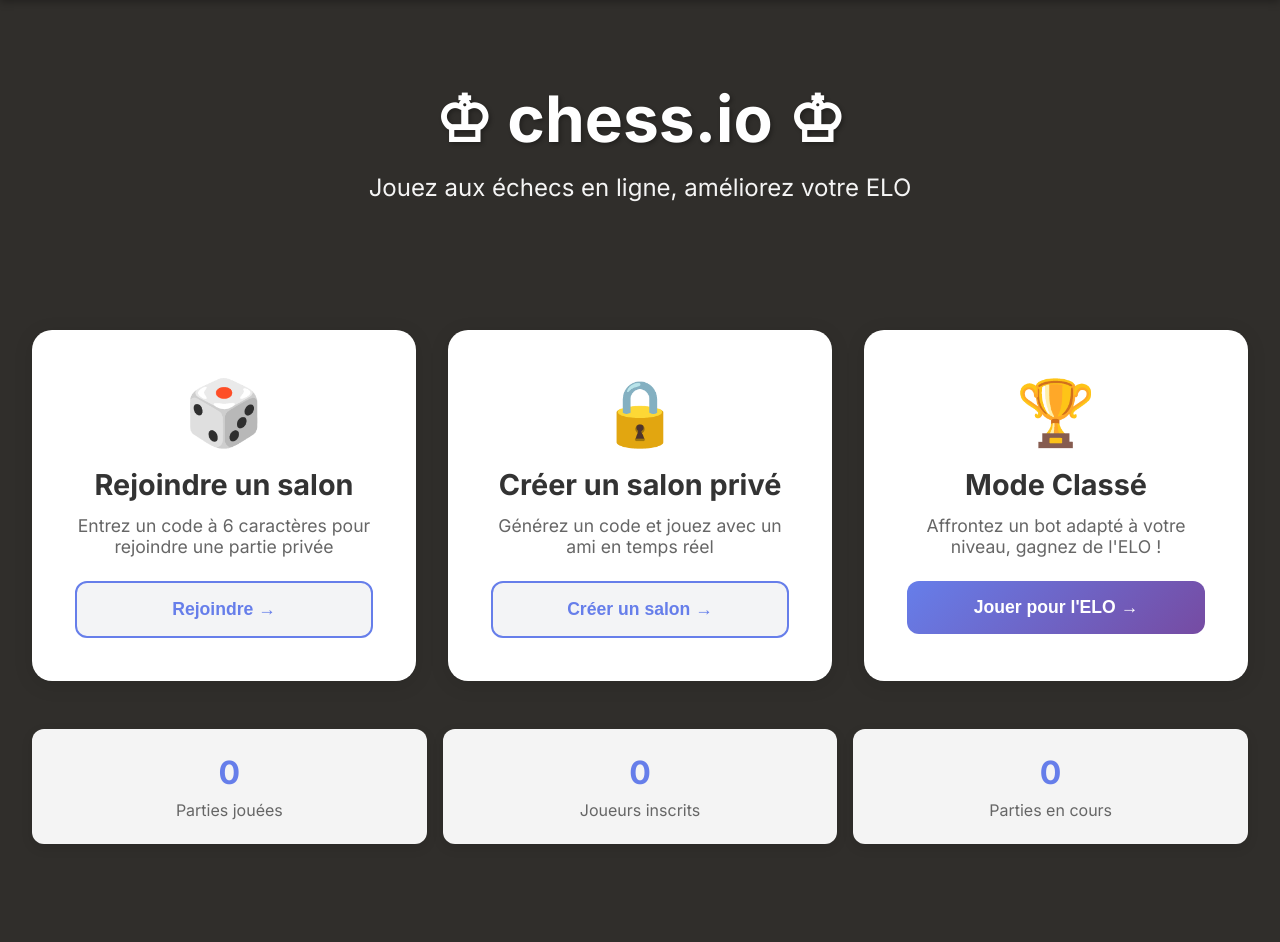
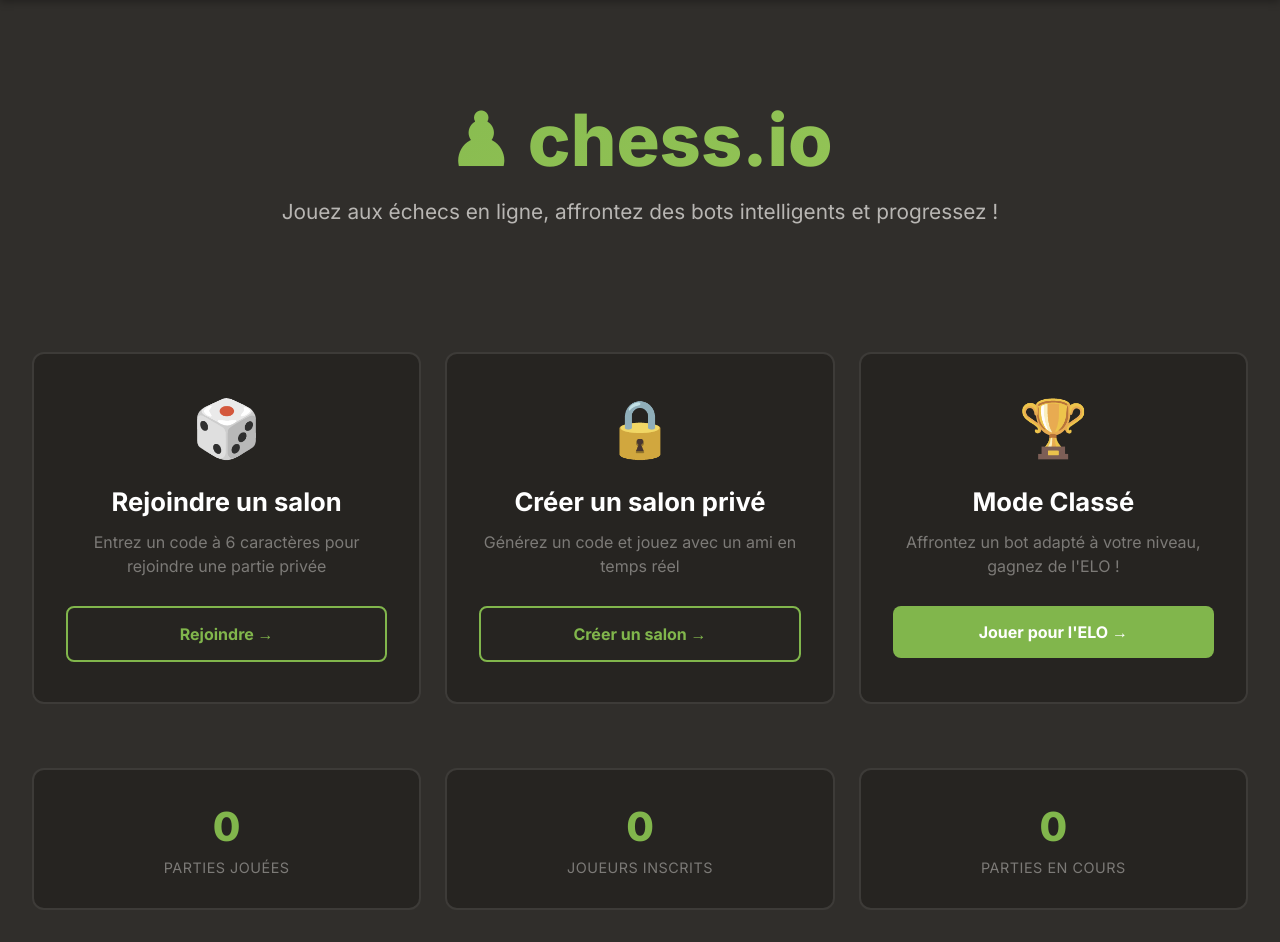
Before and after one commit to Alex12062012/Chess.io, a Flask app: page / in a window 1280 px wide. Shown: the part 69-1011 px from the top of the page. Before the commit the page ends 913 px from the top, so only its background shows below. Run offline with Flask 3, Linux system fonts and the light colour scheme; data that the repository does not hold is empty; some libraries are stand-ins or nearby versions.

Commit message:
Update home.html

```diff
--- a/templates/home.html
+++ b/templates/home.html
@@ -6,97 +6,119 @@
 <style>
     .hero {
         text-align: center;
-        padding: 3rem 0;
-        color: white;
+        padding: 4rem 0 3rem 0;
     }
 
     .hero h1 {
-        font-size: 4rem;
+        font-size: 4.5rem;
         margin-bottom: 1rem;
-        text-shadow: 2px 2px 4px rgba(0,0,0,0.3);
+        font-weight: 800;
+        background: linear-gradient(135deg, #81b64c 0%, #9ac95a 100%);
+        -webkit-background-clip: text;
+        -webkit-text-fill-color: transparent;
+        background-clip: text;
     }
 
     .hero p {
-        font-size: 1.5rem;
+        font-size: 1.3rem;
+        color: #b8b6b3;
         margin-bottom: 3rem;
-        opacity: 0.95;
     }
 
     .options-grid {
         display: grid;
-        grid-template-columns: repeat(auto-fit, minmax(300px, 1fr));
-        gap: 2rem;
+        grid-template-columns: repeat(auto-fit, minmax(320px, 1fr));
+        gap: 1.5rem;
         margin-top: 2rem;
     }
 
     .option-card {
-        background: white;
-        border-radius: 20px;
-        padding: 2.5rem;
+        background: #262421;
+        border: 2px solid #3d3b38;
+        border-radius: 12px;
+        padding: 2.5rem 2rem;
         text-align: center;
         cursor: pointer;
         transition: all 0.3s;
-        box-shadow: 0 4px 20px rgba(0,0,0,0.1);
-        border: 3px solid transparent;
+        position: relative;
+        overflow: hidden;
+    }
+
+    .option-card::before {
+        content: '';
+        position: absolute;
+        top: 0;
+        left: 0;
+        right: 0;
+        height: 4px;
+        background: linear-gradient(90deg, #81b64c, #9ac95a);
+        transform: scaleX(0);
+        transition: transform 0.3s;
     }
 
     .option-card:hover {
-        transform: translateY(-10px);
-        box-shadow: 0 12px 40px rgba(0,0,0,0.2);
-        border-color: #667eea;
+        transform: translateY(-8px);
+        border-color: #81b64c;
+        box-shadow: 0 12px 32px rgba(129, 182, 76, 0.2);
+    }
+
+    .option-card:hover::before {
+        transform: scaleX(1);
     }
 
     .option-icon {
-        font-size: 4rem;
-        margin-bottom: 1rem;
+        font-size: 3.5rem;
+        margin-bottom: 1.5rem;
+        filter: grayscale(0.3);
     }
 
     .option-title {
-        font-size: 1.8rem;
-        font-weight: bold;
+        font-size: 1.6rem;
+        font-weight: 700;
         margin-bottom: 0.8rem;
-        color: #333;
+        color: #fff;
     }
 
     .option-description {
-        color: #666;
-        font-size: 1.1rem;
-        margin-bottom: 1.5rem;
+        color: #7c7a77;
+        font-size: 1rem;
+        margin-bottom: 1.8rem;
+        line-height: 1.5;
     }
 
     .option-button {
         width: 100%;
         padding: 1rem;
-        font-size: 1.1rem;
-        font-weight: bold;
+        font-size: 1rem;
+        font-weight: 700;
         border: none;
-        border-radius: 12px;
+        border-radius: 8px;
         cursor: pointer;
-        transition: all 0.3s;
+        transition: all 0.2s;
+        font-family: 'Inter', sans-serif;
     }
 
     .option-button.primary {
-        background: linear-gradient(135deg, #667eea 0%, #764ba2 100%);
-        color: white;
+        background: #81b64c;
+        color: #fff;
     }
 
     .option-button.primary:hover {
-        transform: scale(1.05);
-        box-shadow: 0 6px 20px rgba(102, 126, 234, 0.4);
+        background: #9ac95a;
+        transform: scale(1.03);
     }
 
     .option-button.secondary {
-        background: #f3f4f6;
-        color: #667eea;
-        border: 2px solid #667eea;
+        background: transparent;
+        color: #81b64c;
+        border: 2px solid #81b64c;
     }
 
     .option-button.secondary:hover {
-        background: #667eea;
-        color: white;
+        background: rgba(129, 182, 76, 0.1);
     }
 
-    /* Modal pour rejoindre un salon */
+    /* Modal */
     .modal {
         display: none;
         position: fixed;
@@ -104,10 +126,11 @@
         left: 0;
         width: 100%;
         height: 100%;
-        background: rgba(0,0,0,0.7);
+        background: rgba(0,0,0,0.85);
         z-index: 1000;
         align-items: center;
         justify-content: center;
+        backdrop-filter: blur(4px);
     }
 
     .modal.active {
@@ -115,65 +138,77 @@
     }
 
     .modal-content {
-        background: white;
-        padding: 2rem;
+        background: #262421;
+        padding: 2.5rem;
         border-radius: 16px;
-        max-width: 400px;
+        max-width: 450px;
         width: 90%;
-        box-shadow: 0 20px 60px rgba(0,0,0,0.3);
+        border: 2px solid #3d3b38;
+        box-shadow: 0 20px 60px rgba(0,0,0,0.5);
     }
 
     .modal-header {
-        font-size: 1.8rem;
-        font-weight: bold;
-        margin-bottom: 1.5rem;
+        font-size: 2rem;
+        font-weight: 700;
+        margin-bottom: 2rem;
         text-align: center;
-        color: #333;
+        color: #fff;
     }
 
     .modal-close {
         float: right;
-        font-size: 1.5rem;
+        font-size: 2rem;
         cursor: pointer;
-        color: #999;
+        color: #7c7a77;
+        line-height: 1;
+        margin-top: -0.5rem;
     }
 
     .modal-close:hover {
-        color: #333;
+        color: #cc3f3f;
     }
 
     .stats-grid {
         display: grid;
         grid-template-columns: repeat(3, 1fr);
-        gap: 1rem;
-        margin-top: 3rem;
+        gap: 1.5rem;
+        margin-top: 4rem;
     }
 
     .stat-card {
-        background: rgba(255,255,255,0.95);
-        padding: 1.5rem;
+        background: #262421;
+        padding: 2rem;
         border-radius: 12px;
         text-align: center;
-        box-shadow: 0 4px 12px rgba(0,0,0,0.1);
+        border: 2px solid #3d3b38;
+        transition: all 0.3s;
+    }
+
+    .stat-card:hover {
+        border-color: #81b64c;
+        transform: translateY(-4px);
     }
 
     .stat-number {
-        font-size: 2rem;
-        font-weight: bold;
-        color: #667eea;
+        font-size: 2.5rem;
+        font-weight: 800;
+        color: #81b64c;
     }
 
     .stat-label {
-        color: #666;
+        color: #7c7a77;
         margin-top: 0.5rem;
+        font-size: 0.9rem;
+        text-transform: uppercase;
+        letter-spacing: 0.5px;
     }
 </style>
 {% endblock %}
 
 {% block content %}
 <div class="hero">
-    <h1>♔ chess.io ♔</h1>
-    <p>Jouez aux échecs en ligne, améliorez votre ELO</p>
+    <h1>♟ chess.io</h1>
+    <p>Jouez aux échecs en ligne, affrontez des bots intelligents et progressez !</p>
 </div>
 
 <div class="options-grid">
```
